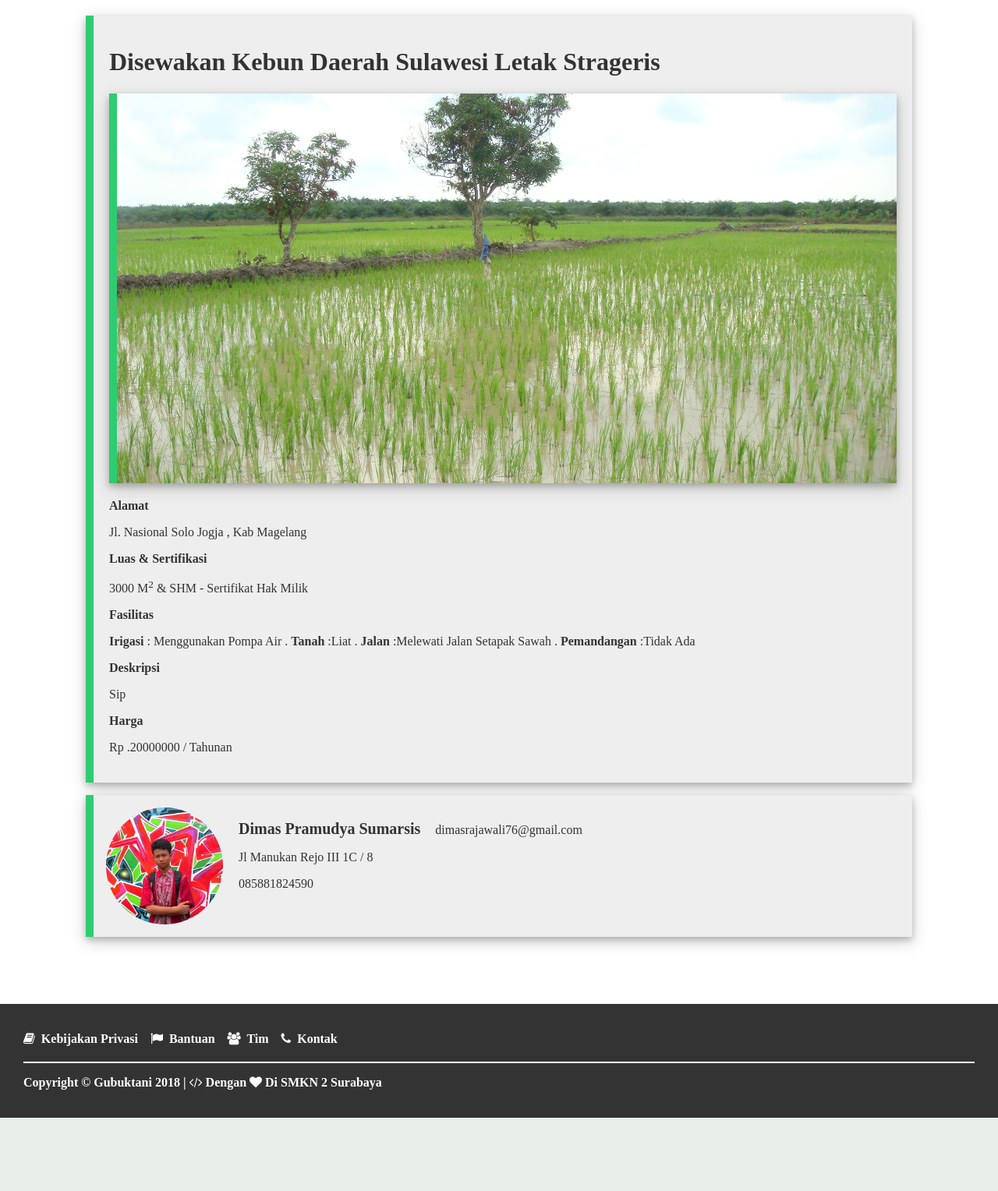
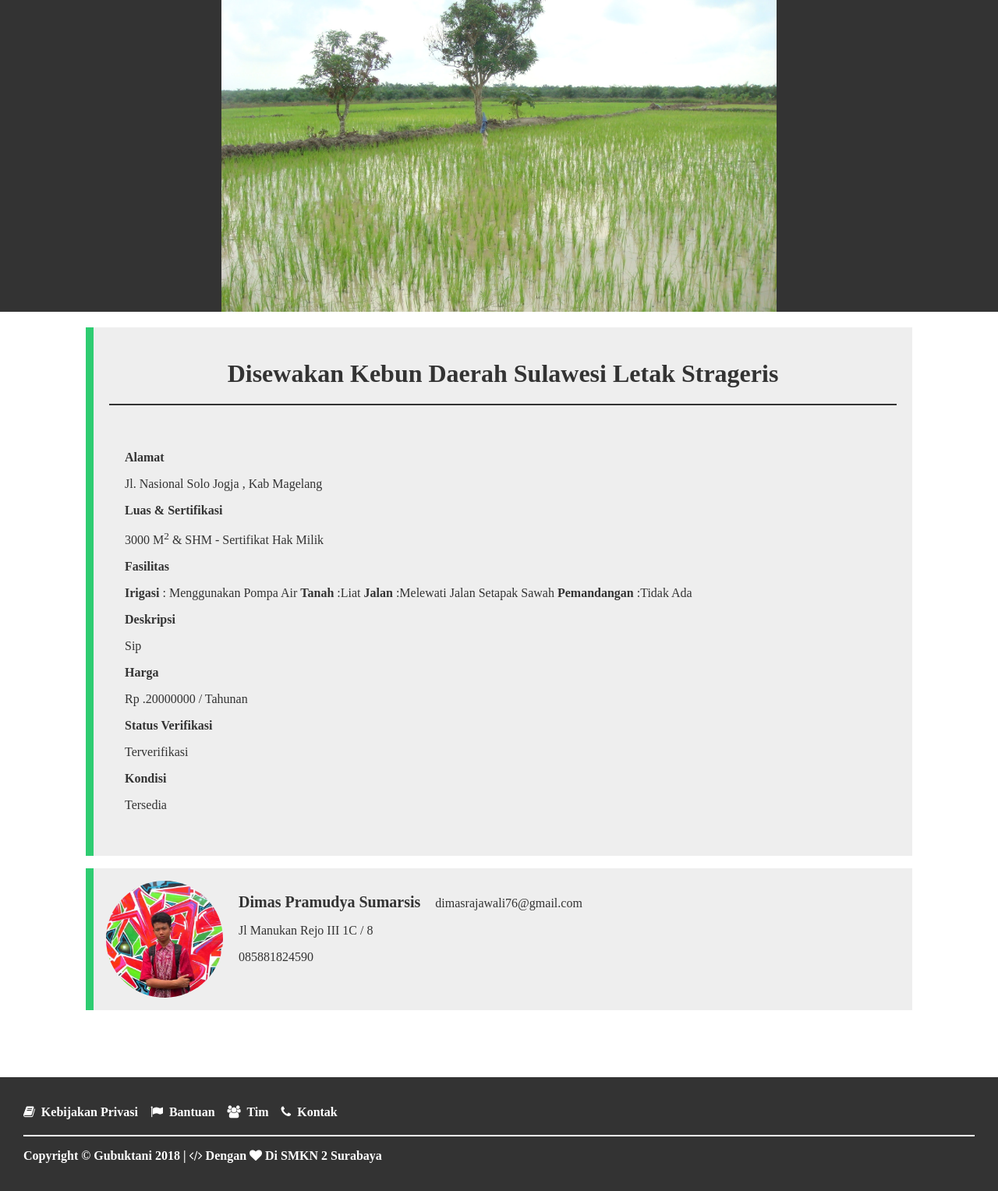
Before and after one commit to Pramsis/gubuktani, a PHP site: page /fieldDetail.php?id_lahan=24 in a window 1280 px wide. Shown: the part 134-1662 px from the top of the page at 78% size. Before the commit the page ends 1568 px from the top, so only its background shows below. Run offline with PHP 8.4, Linux system fonts and the light colour scheme; data comes from the database, SQL or seed files in the repository.

Commit message:
kurang sedikit

```diff
--- a/ui/css/style.css
+++ b/ui/css/style.css
@@ -172,7 +172,6 @@ body,html {
 /*search*/
 
 .example{
-  margin: 15px 0px 70px 0px;
   padding: 30px;
   background: #2ecc71;
 }
@@ -184,6 +183,7 @@ body,html {
     float: left;
     width: 90%;
     background: #f1f1f1;
+    border-radius: 2px;
 
 }
 
@@ -506,7 +506,7 @@ hr{
   padding: 16px;
   margin: 16px 0;
   border-left:10px solid #2ecc71;
-  box-shadow: 0 4px 8px 0 rgba(0, 0, 0, 0.2), 0 6px 20px 0 rgba(0, 0, 0, 0.19);
+/*  box-shadow: 0 4px 8px 0 rgba(0, 0, 0, 0.2), 0 6px 20px 0 rgba(0, 0, 0, 0.19);*/
 }
 
 .container-akun::after {
@@ -537,7 +537,7 @@ hr{
   }
 }
 
-/*data lahan*/
+/*data lahan dan akun*/
 
 .container-data{
   background: #eee;
@@ -545,14 +545,36 @@ hr{
   width: 100%;
   padding: 20px;
   border-left:10px solid #2ecc71;
-  box-shadow: 0 4px 8px 0 rgba(0, 0, 0, 0.2), 0 6px 20px 0 rgba(0, 0, 0, 0.19);
+/*  box-shadow: 0 4px 8px 0 rgba(0, 0, 0, 0.2), 0 6px 20px 0 rgba(0, 0, 0, 0.19);*/
+}
+
+.container-data h1{
+  border-bottom: 2px solid #333;
+  padding-bottom: 20px;
+  text-align: center;
+}
+
+.container-data .caption{
+  width: 100%;
+  padding: 20px;
+  margin: auto;
+
+}
+
+.container-images{
+  width: 100%;
+  height: 400px;
+  text-align: center;
+  background: #333;
+}
+
+.container-images img{
+  max-width: 100%;
+  max-height: 100%;
 }
 
 .container-data img{
   width: 100%;
-  height: 500px;
-  border-left: 10px solid #2ecc71;
-  box-shadow: 0 4px 8px 0 rgba(0, 0, 0, 0.2), 0 6px 20px 0 rgba(0, 0, 0, 0.19);
 }
 
 .container-data img:hover{
@@ -568,6 +590,7 @@ hr{
 .container-gambar img {
   vertical-align: middle;
 }
+
 
 /* Position the image container (needed to position the left and right arrows) */
 .container-gambar {
@@ -768,12 +791,13 @@ a{
     text-align: center;
     display: inline-block;
     font-size: 16px;
-    cursor: pointer;
 }
 
-.btn:hover{
-  box-shadow: 0 4px 8px 0 rgba(0, 0, 0, 0.2), 0 6px 20px 0 rgba(0, 0, 0, 0.19);
+.statsChange{
+  background: #2ecc71;
 }
+
+.statsChange2 {background-color: #f44336;}
 
 .success {background-color: #4CAF50;} /* Green */
 .success:hover {background-color: #46a049;}
--- a/ui/fieldAdd.php
+++ b/ui/fieldAdd.php
@@ -69,6 +69,7 @@
             <option>Tahunan</option>
           </select>
         <input type="hidden" name="status" value="Belum Terverifikasi">
+        <input type="hidden" name="kondisi" value="Tersedia">
         <h3>Fasilitas *Wajib Di Isi</h3>
         <p>Irigasi</p>
           <select name="fasilitas_irigasi" required/>
--- a/ui/fieldDetail.php
+++ b/ui/fieldDetail.php
@@ -33,21 +33,27 @@
   <h1>Gubuktani.co.id</h1>
 </div>
 <?php include "template/header.php"; ?>
+<div class="container-images">
+  <img src="images/<?php echo $data['foto_lahan'] ?>">
+</div>
 <div class="content content-akun">
   <div class="container-data detail">
     <h1><?php echo $data['judul'] ?></h1>
-      <a href="images/<?php echo $data['foto_lahan'] ?>"><center><img src="images/<?php echo $data['foto_lahan'] ?>"></center></a>
     <div class="caption">
       <p><strong>Alamat</strong></p>
       <p><?php echo $data['alamat_lahan']; ?></p>
       <p><strong>Luas & Sertifikasi</strong></p>
       <p><?php echo $data['luas']; ?> M<sup>2</sup> & <?php echo $data['sertifikasi']; ?></p>
       <p><strong>Fasilitas</strong></p>
-      <p><b>Irigasi</b> : <?php echo $data['fasilitas_irigasi']; ?> . <b>Tanah</b> :<?php echo $data['fasilitas_tanah']; ?> . <b>Jalan</b> :<?php echo $data['fasilitas_jalan']; ?> . <b>Pemandangan</b> :<?php echo $data['fasilitas_pemandangan']; ?></p>
+      <p><b>Irigasi</b> : <?php echo $data['fasilitas_irigasi']; ?> <b>Tanah</b> :<?php echo $data['fasilitas_tanah']; ?> <b>Jalan</b> :<?php echo $data['fasilitas_jalan']; ?> <b>Pemandangan</b> :<?php echo $data['fasilitas_pemandangan']; ?></p>
       <p><strong>Deskripsi</strong></p>
       <p><?php echo nl2br($data['deskripsi']); ?></p>
       <p><strong>Harga</strong></p>
       <p>Rp .<?php echo $data['harga']; ?> / <?php echo $data['kurun_sewa']; ?></p>
+      <p><strong>Status Verifikasi</strong></p>
+      <p><?php echo $data['status']; ?></p>
+      <p><strong>Kondisi</strong></p>
+      <p><?php echo $data['kondisi']; ?></p>
     </div>
   </div>
   <div class="container-akun">
--- a/ui/fieldProses.php
+++ b/ui/fieldProses.php
@@ -29,6 +29,7 @@ if(isset($_POST['kirim']))
             ':harga'                    => $_POST['harga'],
             ':kurun_sewa'               => $_POST['kurun_sewa'],
             ':status'                   => $_POST['status'],
+            ':kondisi'                  => $_POST['kondisi'],
             ':fasilitas_irigasi'        => $_POST['fasilitas_irigasi'],
             ':fasilitas_tanah'          => $_POST['fasilitas_tanah'],
             ':fasilitas_jalan'          => $_POST['fasilitas_jalan'],
@@ -41,7 +42,7 @@ if(isset($_POST['kirim']))
 
       if(move_uploaded_file($tmp, $path))
       {
-        $sql = "INSERT INTO tb_lahan (id_user,id_kategori,judul,alamat_lahan,luas,sertifikasi,deskripsi,harga,kurun_sewa,status,fasilitas_irigasi,fasilitas_tanah,fasilitas_jalan,fasilitas_pemandangan,fieldCreate_at,foto_lahan) VALUES  (:id_user,:id_kategori,:judul,:alamat_lahan,:luas,:sertifikasi,:deskripsi,:harga,:kurun_sewa,:status,:fasilitas_irigasi,:fasilitas_tanah,:fasilitas_jalan,:fasilitas_pemandangan,:fieldCreate_at,:foto_lahan)";
+        $sql = "INSERT INTO tb_lahan (id_user,id_kategori,judul,alamat_lahan,luas,sertifikasi,deskripsi,harga,kurun_sewa,status,kondisi,fasilitas_irigasi,fasilitas_tanah,fasilitas_jalan,fasilitas_pemandangan,fieldCreate_at,foto_lahan) VALUES  (:id_user,:id_kategori,:judul,:alamat_lahan,:luas,:sertifikasi,:deskripsi,:harga,:kurun_sewa,:status,:kondisi,:fasilitas_irigasi,:fasilitas_tanah,:fasilitas_jalan,:fasilitas_pemandangan,:fieldCreate_at,:foto_lahan)";
         $stmt= $db->prepare($sql);
         $stmt->execute($params);
 
@@ -77,6 +78,7 @@ elseif(isset($_POST['kirim-edit']))
             'sertifikasi'              => $_POST['sertifikasi'],
             'deskripsi'                => $_POST['deskripsi'],
             'harga'                    => $_POST['harga'],
+            'kondisi'                  => $_POST['kondisi'],
             'kurun_sewa'               => $_POST['kurun_sewa'],
             'fasilitas_irigasi'        => $_POST['fasilitas_irigasi'],
             'fasilitas_tanah'          => $_POST['fasilitas_tanah'],
@@ -86,7 +88,7 @@ elseif(isset($_POST['kirim-edit']))
             'id_lahan'                 => $_POST['id_lahan'],
         ];
 
-        $sql = "UPDATE tb_lahan SET id_user=:id_user,id_kategori=:id_kategori,judul=:judul,alamat_lahan=:alamat_lahan,luas=:luas,sertifikasi=:sertifikasi,deskripsi=:deskripsi,harga=:harga,kurun_sewa=:kurun_sewa,fasilitas_irigasi=:fasilitas_irigasi,fasilitas_tanah=:fasilitas_tanah,fasilitas_jalan=:fasilitas_jalan,fasilitas_pemandangan=:fasilitas_pemandangan,fieldUpdate_at=:fieldUpdate_at WHERE id_lahan=:id_lahan";
+        $sql = "UPDATE tb_lahan SET id_user=:id_user,id_kategori=:id_kategori,judul=:judul,alamat_lahan=:alamat_lahan,luas=:luas,sertifikasi=:sertifikasi,deskripsi=:deskripsi,harga=:harga,kondisi=:kondisi,kurun_sewa=:kurun_sewa,fasilitas_irigasi=:fasilitas_irigasi,fasilitas_tanah=:fasilitas_tanah,fasilitas_jalan=:fasilitas_jalan,fasilitas_pemandangan=:fasilitas_pemandangan,fieldUpdate_at=:fieldUpdate_at WHERE id_lahan=:id_lahan";
         $statement = $db->prepare($sql);
         $statement->execute($params);
 
```
Also changed, not shown: db_gubuktani.sql (+4 -6 lines), ui/fieldEdit.php (+7 -1 lines), ui/index.php (+7 -7 lines), ui/images/15022018084235kebun3.jpg (deleted), ui/images/15022018084548kebun1.jpg (deleted), ui/images/15022018225039sawah1.jpg (deleted).
